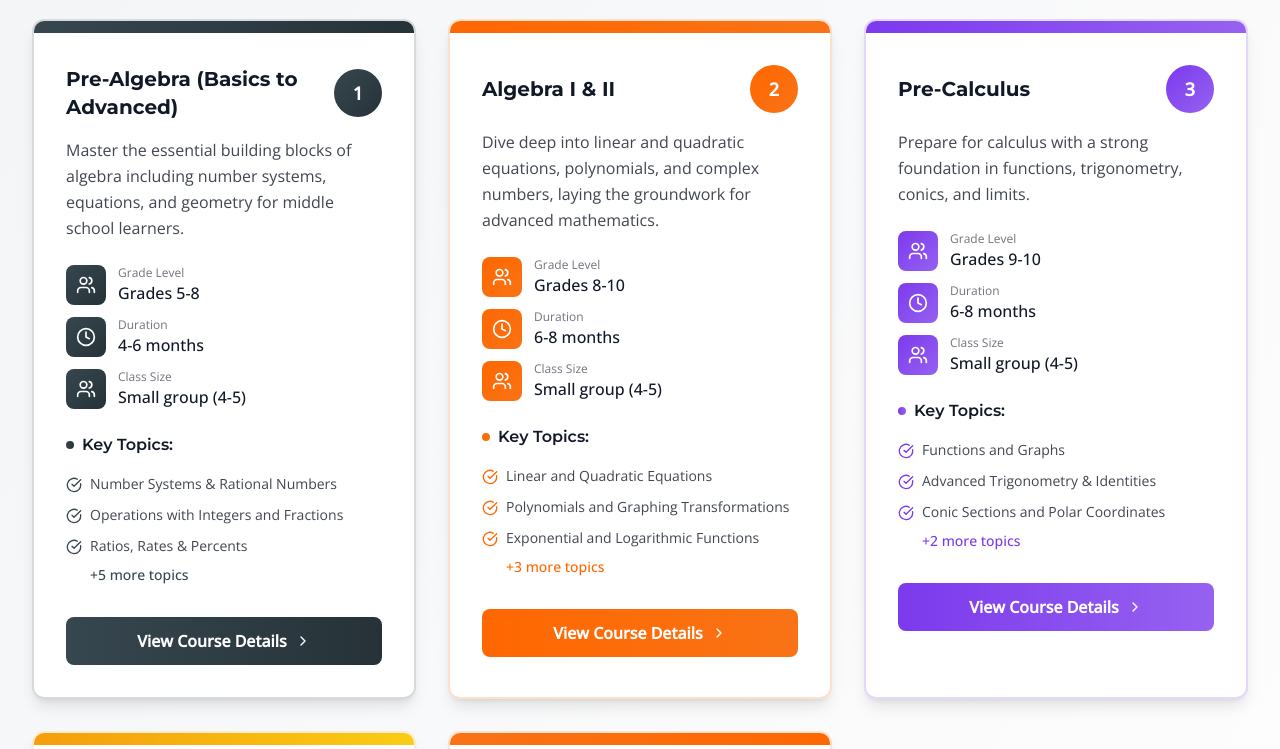
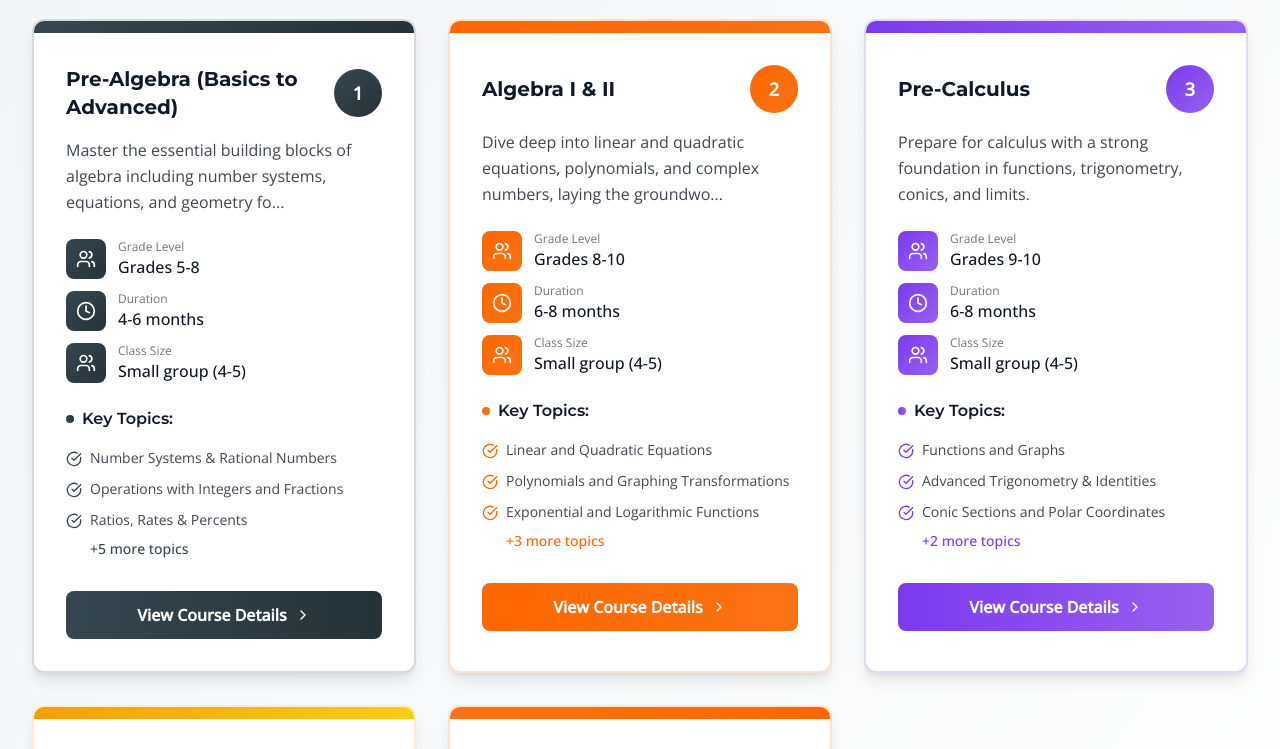
Before and after one commit to chahatkesh/mathencode, a React (Vite) app: page / in a window 1280 px wide. Shown: the part 3120-3869 px from the top of the page. Built offline with nearby package versions, Linux system fonts and the light colour scheme.

Commit message:
Trim course description to 100 characters and remove achievement badges from testimonials

```diff
--- a/src/components/Courses.jsx
+++ b/src/components/Courses.jsx
@@ -52,7 +52,11 @@ const Courses = () => {
                   </div>
                 </div>
 
-                <p className="text-dark/80 mb-6 leading-relaxed">{course.description}</p>
+                <p className="text-dark/80 mb-6 leading-relaxed">
+                  {course.description.length > 100
+                    ? `${course.description.substring(0, 100)}...`
+                    : course.description}
+                </p>
 
                 {/* Course Details */}
                 <div className="space-y-3 mb-6">
--- a/src/components/Testimonial.jsx
+++ b/src/components/Testimonial.jsx
@@ -60,7 +60,6 @@ const Testimonial = ({ onBookDemo }) => {
       location: "Mumbai, India",
       rating: 5,
       text: "Before joining MathEncode, I was struggling with algebra and often felt lost in class. The personalized approach and patient teaching style helped me understand concepts I thought I'd never grasp. My grades improved from C to A+ in just 4 months!",
-      achievement: "Improved from C to A+ in 4 months"
     },
     {
       id: 2,
@@ -69,7 +68,6 @@ const Testimonial = ({ onBookDemo }) => {
       location: "Toronto, Canada",
       rating: 5,
       text: "The small group sessions were perfect for me. I could ask questions without feeling embarrassed, and the teacher made sure everyone understood before moving forward. My SAT math score increased by 150 points!",
-      achievement: "SAT Math score +150 points"
     },
     {
       id: 3,
@@ -78,7 +76,6 @@ const Testimonial = ({ onBookDemo }) => {
       location: "Bangalore, India",
       rating: 5,
       text: "MathEncode made geometry so much easier to understand with their visual explanations and real-world examples. I actually look forward to math class now! The competition preparation also helped me win a state-level math olympiad.",
-      achievement: "State Math Olympiad Winner"
     },
   ];
 
@@ -191,13 +188,6 @@ const Testimonial = ({ onBookDemo }) => {
                 {/* Testimonial Text */}
                 <p className="text-dark/80 mb-6 leading-relaxed italic">"{testimonial.text}"</p>
 
-                {/* Achievement Badge */}
-                <div className="mb-4">
-                  <span className="inline-block bg-gradient-to-r from-primary to-secondary text-white text-xs font-semibold px-3 py-1 rounded-full">
-                    {testimonial.achievement}
-                  </span>
-                </div>
-
                 {/* Student/Parent Info */}
                 <div className="border-t border-gray-100 pt-4">
                   <div className="flex items-center">
--- a/src/pages/CourseDetail.jsx
+++ b/src/pages/CourseDetail.jsx
@@ -211,10 +211,6 @@ const CourseDetail = () => {
                     <span className="text-dark/70">Class Size</span>
                     <span className="font-medium text-dark">{course.group}</span>
                   </div>
-                  <div className="flex justify-between items-center pb-2">
-                    <span className="text-dark/70">Schedule</span>
-                    <span className="font-medium text-dark">{course.schedule}</span>
-                  </div>
                 </div>
               </div>
 
```
